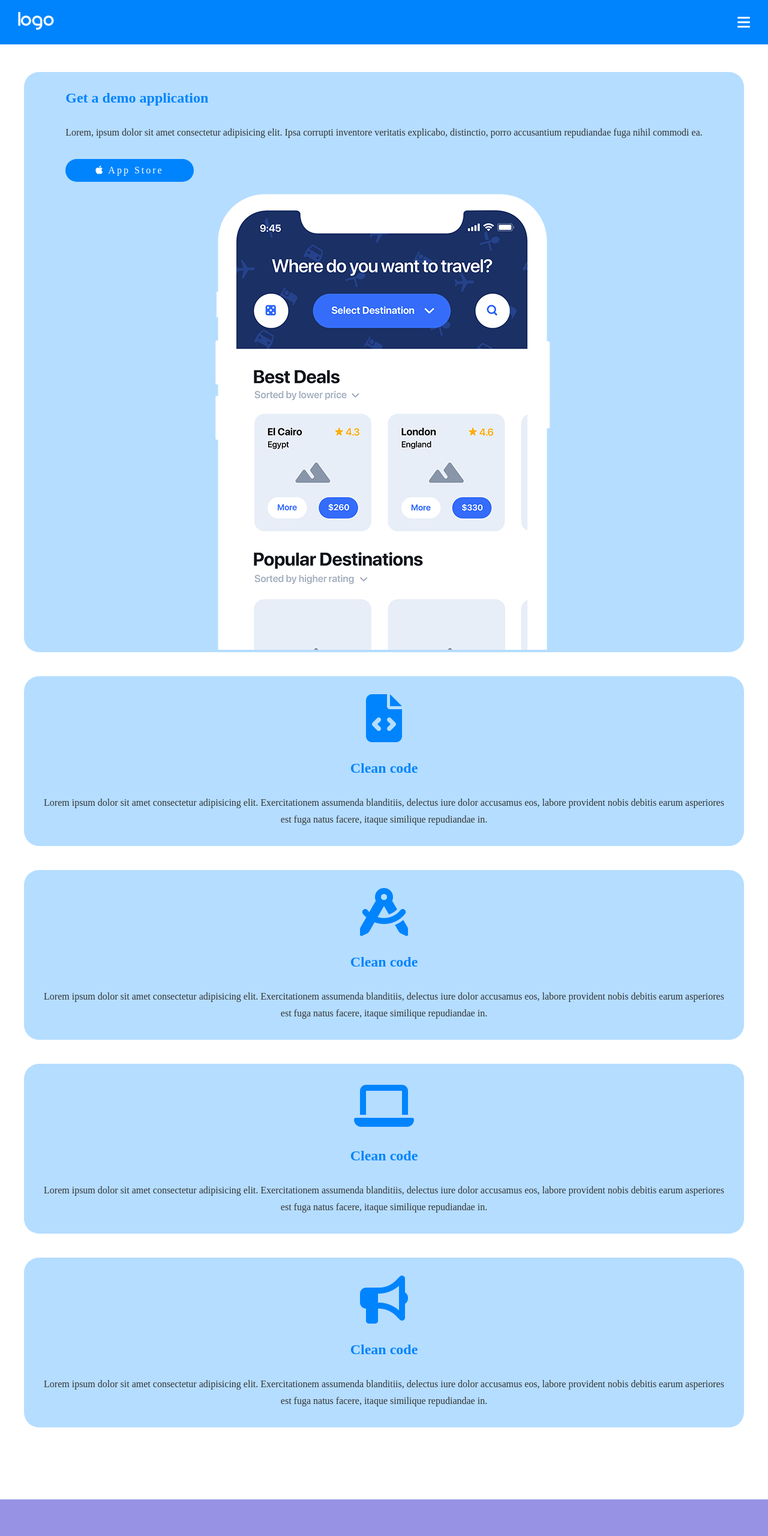
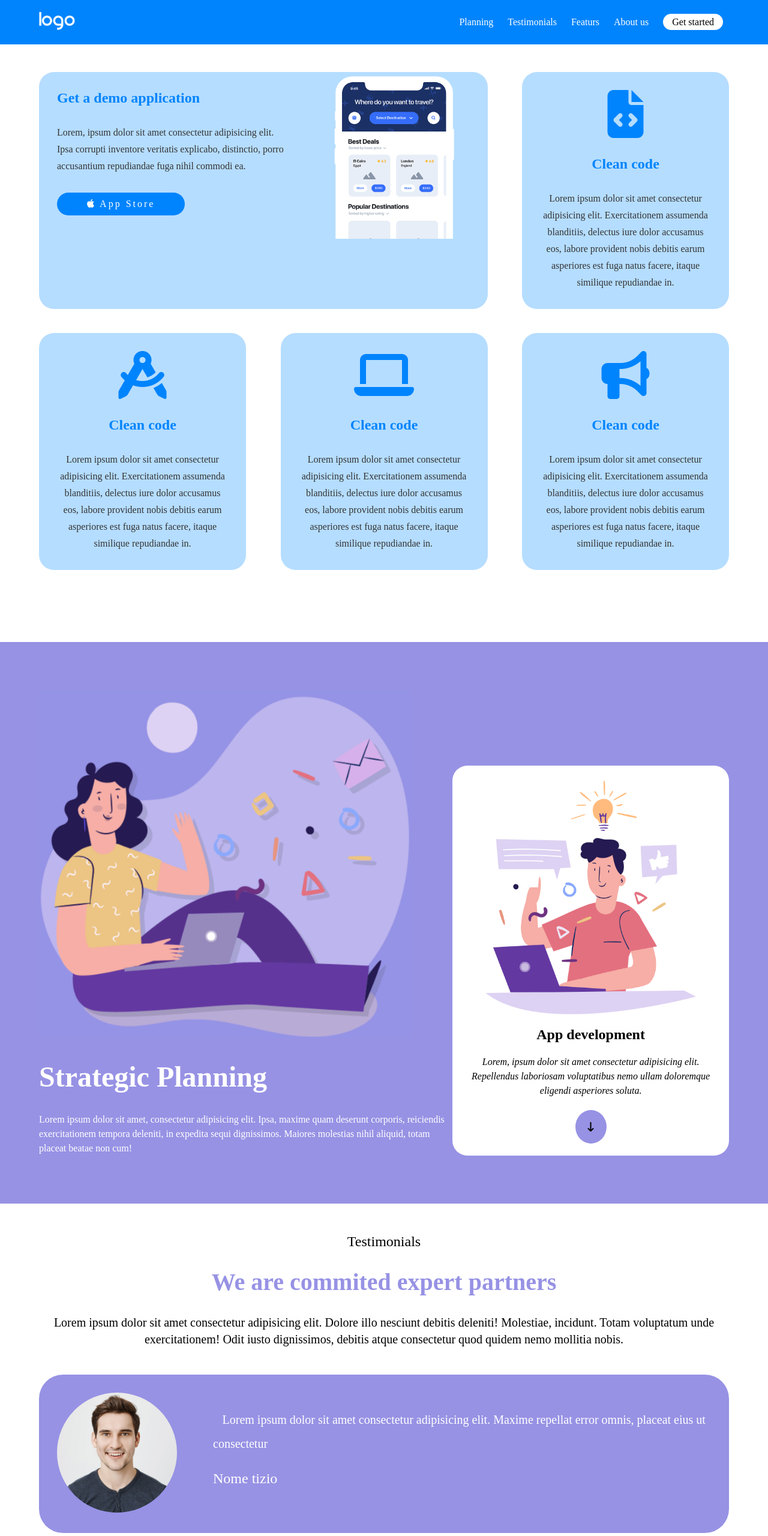
Before and after one commit to bittoMazza/htmlcss-responsive-layout, a plain HTML site: page index.html in a window 1280 px wide. Shown: the top 2560 px of the page at 60% size. Drawn offline with Linux system fonts and the light colour scheme.

Commit message:
completed tablet and desktop,problems with first card img

```diff
--- a/index.html
+++ b/index.html
@@ -20,17 +20,20 @@
                 </div>
                 <nav class="links">
                     <ul>
-                        <li>Prova</li>
-                        <li>Prova</li>
-                        <li>Prova</li>
-                        <li>Prova</li>
-                        <li>Prova</li>
+                        <li><a href="#planning">Planning</a>  </li>
+                        <li><a href="#testimonials">Testimonials</a>  </li>
+                        <li><a href="#benefict">Featurs </a> </li>
+                        <li><a href="#about-us">About us</a></li>
+                        <li><a href="#get-started"> Get started</a> </li>
                     </ul>
                 </nav>
             </div>
         </div>
     </header>
     <main>
+
+        <!-- ################# FIRST SECTION ################ -->
+
         <section class="first-section">
             <div class="cards-container container d-flex">
                 <div class="card d-flex first-card backg-col-second">
@@ -39,8 +42,8 @@
                         <p>Lorem, ipsum dolor sit amet consectetur adipisicing elit. Ipsa corrupti inventore veritatis explicabo, distinctio, porro accusantium repudiandae fuga nihil commodi ea.</p>
                         <a href="#" class="btn-style first-type-btn"><i class="fa-brands fa-apple"></i> App Store</a>
                     </div>
-                    <div class="inside-card-container pad-t-30 second-col">
-                        <img  src="./img/phone.png" alt="immagine telefono">
+                    <div class="inside-card-container second-col">
+                        <img src="./img/phone.png" alt="immagine telefono">
                     </div>
                 </div>
                 <div class="card text-al-c backg-col-second">
@@ -73,11 +76,14 @@
                 </div>
             </div>
         </section>
-        <section class="planning-section">
+
+        <!-- ############# SEZIONE PLANNING ########### -->
+
+        <section class="planning-section" id="planning">
             <div class="planning-container container d-flex">
                 <div class="first-planning-container">
                     <div>
-                        <img src="./img/planning1.png" alt="">
+                        <img style="width:90%;" src="./img/planning1.png" alt="">
                     </div>
                     <h2>Strategic Planning</h2>
                     <p>Lorem ipsum dolor sit amet, consectetur adipisicing elit. Ipsa, maxime quam deserunt corporis, reiciendis exercitationem tempora deleniti, in expedita sequi dignissimos. Maiores molestias nihil aliquid, totam placeat beatae non cum!</p>
@@ -96,43 +102,50 @@
                 </div>
             </div>
         </section>
-        <section class="testimonials-section text-al-c">
-            <div class="container">
+
+
+        <!-- ######### SEZIONE TESTIMONIAL ############## -->
+
+        <section class="testimonials-section" id="testimonials">
+            <div class="container text-al-c">
                 <h3>Testimonials</h3>
                 <h2 class="pad-t-b-30">We are commited expert partners</h2>
                 <p>Lorem ipsum dolor sit amet consectetur adipisicing elit. Dolore illo nesciunt debitis deleniti! Molestiae, incidunt. Totam voluptatum unde exercitationem! Odit iusto dignissimos, debitis atque consectetur quod quidem nemo mollitia nobis.</p>
             </div>
             <div class="cards-container container d-flex">
-                <div class="backg-col-third card d-flex">
-                    <div class="card-img-container pad-t-30">
+                <div class="backg-col-third card d-flex pad-t-b-30">
+                    <div class="card-img-container inside-card-container">
                         <img class="card-image" src="./img/testimonial1.jpg" alt="testimonial 1">
                     </div>
                     <div class="card-content inside-card-container cards-testimonial">
-                        <p>Lorem ipsum dolor sit amet consectetur adipisicing elit. Maxime repellat error omnis, placeat eius ut consectetur. Assumenda deserunt, reiciendis, quis optio molestias, error necessitatibus possimus perspiciatis asperiores officiis non iure?</p>
+                        <p>Lorem ipsum dolor sit amet consectetur adipisicing elit. Maxime repellat error omnis, placeat eius ut consectetur</p>
                         <h3>Nome tizio</h3>
                     </div>
                 </div>
-                <div class="backg-col-third card">
-                    <div class="card-img-container pad-t-30">
+                <div class="backg-col-third card d-flex pad-t-b-30">
+                    <div class="card-img-container inside-card-container">
                         <img class="card-image" src="./img/testimonial2.jpg" alt="testimonial 1">
                     </div>
                     <div class="card-content inside-card-container cards-testimonial">
-                        <p>Lorem ipsum dolor sit amet consectetur adipisicing elit. Maxime repellat error omnis, placeat eius ut consectetur. Assumenda deserunt, reiciendis, quis optio molestias, error necessitatibus possimus perspiciatis asperiores officiis non iure?</p>
+                        <p>Lorem ipsum dolor sit amet consectetur adipisicing elit. Maxime repellat error omnis, placeat eius ut consectetur</p>
                         <h3>Nome tizio</h3>
                     </div>
                 </div>
-                <div class="backg-col-third card">
-                        <div class="card-img-container pad-t-30">
+                <div class="backg-col-third card d-flex pad-t-b-30">
+                        <div class="card-img-container inside-card-container">
                             <img class="card-image" src="./img/testimonial3.jpg" alt="testimonial 1">
                         </div>
                         <div class="card-content inside-card-container cards-testimonial">
-                            <p>Lorem ipsum dolor sit amet consectetur adipisicing elit. Maxime repellat error omnis, placeat eius ut consectetur. Assumenda deserunt, reiciendis, quis optio molestias, error necessitatibus possimus perspiciatis asperiores officiis non iure?</p>
+                            <p>Lorem ipsum dolor sit amet consectetur adipisicing elit. Maxime repellat error omnis, placeat eius ut consectetur</p>
                             <h3>Nome tizio</h3>
                         </div>
-                    </div>
-                </div>
+                   </div>
+            </div>
         </section>
-        <section class="benefict-section">
+
+        <!-- ################# SEZIONE BENEFICT ############## -->
+
+        <section class="benefict-section" id="benefict">
             <div class="container">
                 <h2 class="benefict-title pad-t-b-30"> Benefits of working with us</h2>
             </div>
@@ -187,9 +200,12 @@
                     </div>
              </div>
         </section>
-        <section class="aboutus-section">
+
+        <!-- ################ SEZIONE ABOUT US ################ -->
+
+        <section class="aboutus-section" id="about-us">
             <div class="container d-flex">
-                <div>
+                <div class="first-element">
                     <h2 class="aboutus-title">About us</h2>
                     <p>Lorem ipsum dolor sit, amet consectetur adipisicing elit. Iure blanditiis eum libero rem placeat illum est dolore, consequuntur dolorum necessitatibus aut mollitia eius reiciendis. Atque impedit optio porro totam eligendi!</p>
                     <p>Lorem ipsum dolor sit amet consectetur adipisicing elit. Unde dolorum explicabo consequuntur corrupti hic. Tempora vel incidunt atque necessitatibus molestias, ad dolor nulla et labore eveniet, beatae architecto nesciunt aspernatur!</p>
@@ -198,15 +214,17 @@
                     Sunt laudantium recusandae minus aut dicta soluta corrupti provident ad error eum, quis excepturi, numquam sed saepe similique architecto. Expedita ea iste corporis id fugit, doloribus enim ipsa eveniet blanditiis.
                     Ea tempore nostrum ex doloremque molestiae est odit repudiandae, recusandae maiores totam minima commodi earum eveniet, iusto et perspiciatis praesentium. Ea, cupiditate. Numquam quod voluptates quia sunt laborum iure. Dolore!</p>
                 </div>
-                <div class="prova pos-rel">
-                    <img class="card-image" src="./img/about.jpg" alt="">
-                    <i class="fa-solid fa-quote-left quote-marks"></i>
+                <div class="pos-rel second-element">
+                    <div class="card-image-container">
+                        <img class="card-image" src="./img/about.jpg" alt="">
+                        <i class="fa-solid fa-quote-left quote-marks"></i>
+                    </div>
                     <p class="p-third-color pad-t-b-30">Lorem ipsum dolor sit amet consectetur adipisicing elit. Ratione, illo. Similique esse nemo voluptatibus iste architecto porro minima quas</p>
                     <a class="btn-style aboutus-link" href="#"><i class="fa-brands fa-linkedin"></i> Find me on Linkedin</a>
                 </div>
             </div>
         </section>
-        <section class="get-started-section text-al-c">
+        <section class="get-started-section text-al-c" id="get-started">
             <div class="container">
                 <span class="get-started-span"> GET STARTED </span>
                 <h3>SIMPLE, TRANSPARENT PRICING</h3>
@@ -219,6 +237,9 @@
             </div>
         </section>
     </main>
+
+    <!-- ########### FOOTER ########### -->
+
     <footer class="text-al-c">
         <div class="footer-container">
             <p>Lorem ipsum dolor sit amet consectetur adipisicing elit. Voluptate accusamus ullam voluptatum porro illo sed hic maxime non ex assumenda ipsum itaque</p>
--- a/style.css
+++ b/style.css
@@ -103,12 +103,24 @@ img{
     height: 30px;
 }
 
-ul li{
+.links ul li{
     list-style: none;
+    display: none;
+    color: white;
+    padding: 0 10px;
 }
 
-.links ul li{
-    display: none;
+.links ul li a{
+    text-decoration: none;
+    color: white;
+}
+
+
+.links ul li:last-child a{
+    background-color: white;
+    padding: 5px 15px;
+    border-radius: 20px;
+    color: black;
 }
 
 .card{
@@ -117,7 +129,7 @@ ul li{
 }
 
 .nav-bar{
-    padding: 20px 30px;
+    padding: 20px 40px;
 }
 
 .first-section .cards-container .card .card-content p{
@@ -162,7 +174,7 @@ ul li{
 }
 
 .first-planning-container h2{
-    font-size: 2rem;
+    font-size: 3rem;
     color: white;
     margin: 32px 0;
 }
@@ -212,8 +224,8 @@ ul li{
 }
 
 .card-image{
-    height: 250px;
-    width: 250px;
+    height: 200px;
+    width: 200px;
     object-fit: cover;
     border-radius: 50%;
 }
@@ -234,16 +246,10 @@ ul li{
     padding: 0 0 25px 0;
 }
 
-.testimonials-section .cards-container .card{
-    border-radius: 40px;
-    padding-bottom: 30px;
-    flex-direction: column;
-}
-
-.cards-testimonial p{
+ .testimonials-section .cards-container .cards-testimonial p{
     font-size: 1.25rem;
     color: white;
-    line-height: 1.75rem;
+    line-height: 2.5rem;
     padding: 25px 0;
 }
 
@@ -260,8 +266,15 @@ ul li{
     content: '\f10e';
 }
 
-.testimonials-section .cards.container{
+.testimonials-section .cards-container{
     flex-direction: column;
+    align-items: center;
+}
+
+.testimonials-section .cards-container .card{
+    border-radius: 40px;
+    flex-direction: column;
+    text-align: center;
 }
 
 
@@ -319,7 +332,10 @@ ul li{
 
 */
 
-
+.card-image-container{
+    height: 200px;
+    width: 200px;
+}
 
 .aboutus-section{
     padding: 100px 0;
@@ -342,7 +358,7 @@ ul li{
 .quote-marks{
     position: absolute;
     top: 0;
-    left: 40%;
+    left:130px;
     font-size: 100px;
     color: var(--third-color);
 }
@@ -430,3 +446,122 @@ footer{
 .lower-footer{
     padding: 70px 0 30px 0 ;
 }
+
+
+/*
+
+############### MEDIA QUERY ###################
+
+*/
+
+@media all and (min-width:768px) {
+
+    .nav-bar{
+        max-width: 738px;
+        margin: 0 auto;
+        padding: 20px 0;
+    }
+    .container{
+        max-width: 738px;
+        padding: 0;
+    }
+    .cards-container{
+        flex-direction: row;
+        flex-wrap: wrap;
+        justify-content: space-between;
+    }
+
+    .first-section .cards-container .card.first-card{
+        width: 65%;
+    }
+
+    .first-section .cards-container .card{
+        width: 30%;
+    }
+
+    .testimonials-section .cards-container .card{
+        flex-direction: row;
+        text-align: unset;
+    }
+
+    .benefict-section .cards-container{
+        flex-direction: row;
+        flex-wrap: wrap;
+        justify-content: space-between;
+    }
+
+    .benefict-section .cards-container .card{
+        width: 48%;
+    }
+
+    .aboutus-section .container{
+        flex-direction: row;
+        justify-content: space-between;
+    }
+
+    .aboutus-section .first-element{
+        width: 60%;
+    }
+
+    .aboutus-section .second-element{
+        width: 30%;
+    }
+
+
+}
+
+
+@media all and (min-width:992px) {
+
+    .nav-bar{
+        margin: 0 auto;
+        max-width: 952px;
+        padding: 20px 0;
+    }
+
+    .container{
+        max-width: 952px;
+    }
+    .first-card{
+        flex-direction: row;
+    }
+
+    .planning-container{
+        flex-direction: row;
+    }
+
+    .benefict-section .cards-container .card{
+        width: 32%;
+    }
+
+    .first-planning-container p{
+        padding: 0;
+    }
+
+    .second-planning-container{
+        height: 50%;
+        align-self: flex-end;
+    }
+
+    .links ul li{
+        display: inline-block;
+    }
+
+    .hamburger{
+        display: none;
+    }
+
+    .get-started-section .container{
+        max-width: 700px;
+    }
+}
+
+@media all and (min-width:1200px){
+    .container{
+        max-width: 1150px;
+    }
+
+    .nav-bar{
+        max-width: 1150px;
+    }
+}
```
